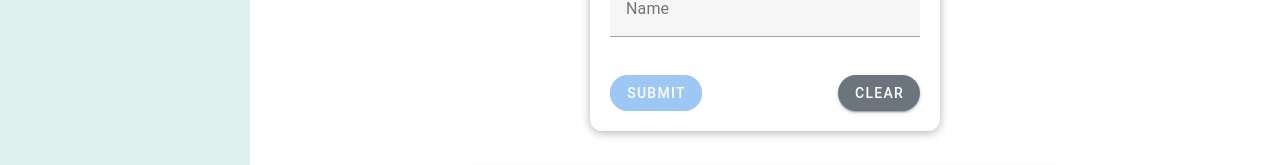
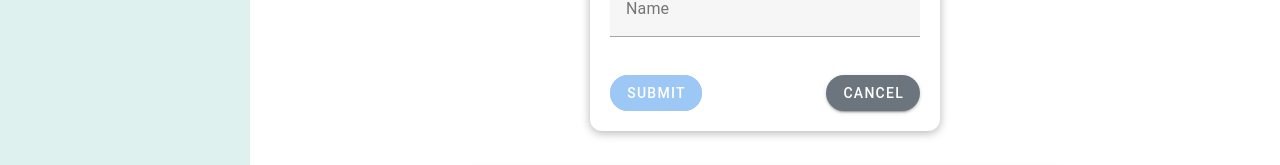
Before and after one commit to marinelakal/To-do-App, a Vue app: page /categories in a window 1280 px wide. Shown: the part 404-569 px from the top of the page. Built offline with nearby package versions, Linux system fonts and the light colour scheme.

Commit message:
Change Button Label from "Clear" to "Cancel"

```diff
--- a/src/components/Categories/TheCategory.vue
+++ b/src/components/Categories/TheCategory.vue
@@ -22,7 +22,7 @@
             submit
           </v-btn>
           <v-btn class="clear-btn" @click="reset">
-            clear
+            cancel
           </v-btn>
         </div>
       </v-card>
--- a/src/components/Tasks/TheTaskForm.vue
+++ b/src/components/Tasks/TheTaskForm.vue
@@ -41,7 +41,7 @@
 
       <div class="button-container">
         <v-btn class="me-4" type="submit" :disabled="!valid">submit</v-btn>
-        <v-btn @click="reset">clear</v-btn>
+        <v-btn @click="reset">cancel</v-btn>
       </div>
     </v-form>
   </v-sheet>
```
